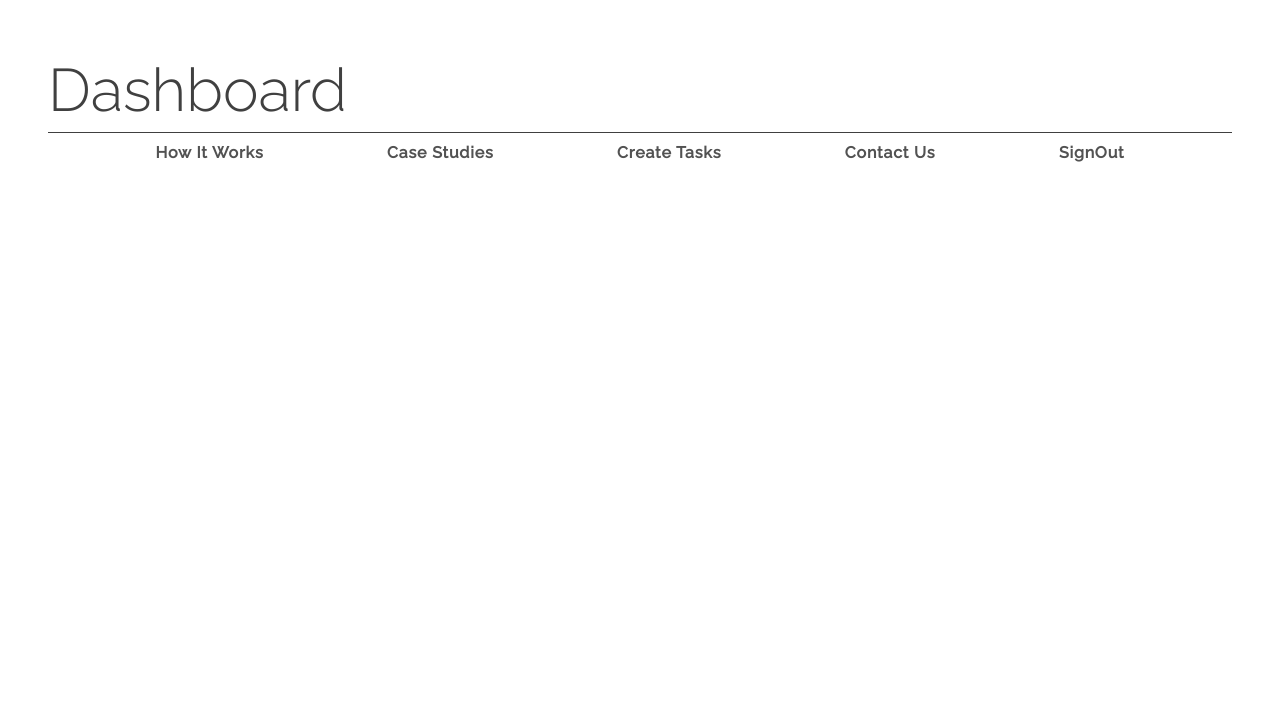
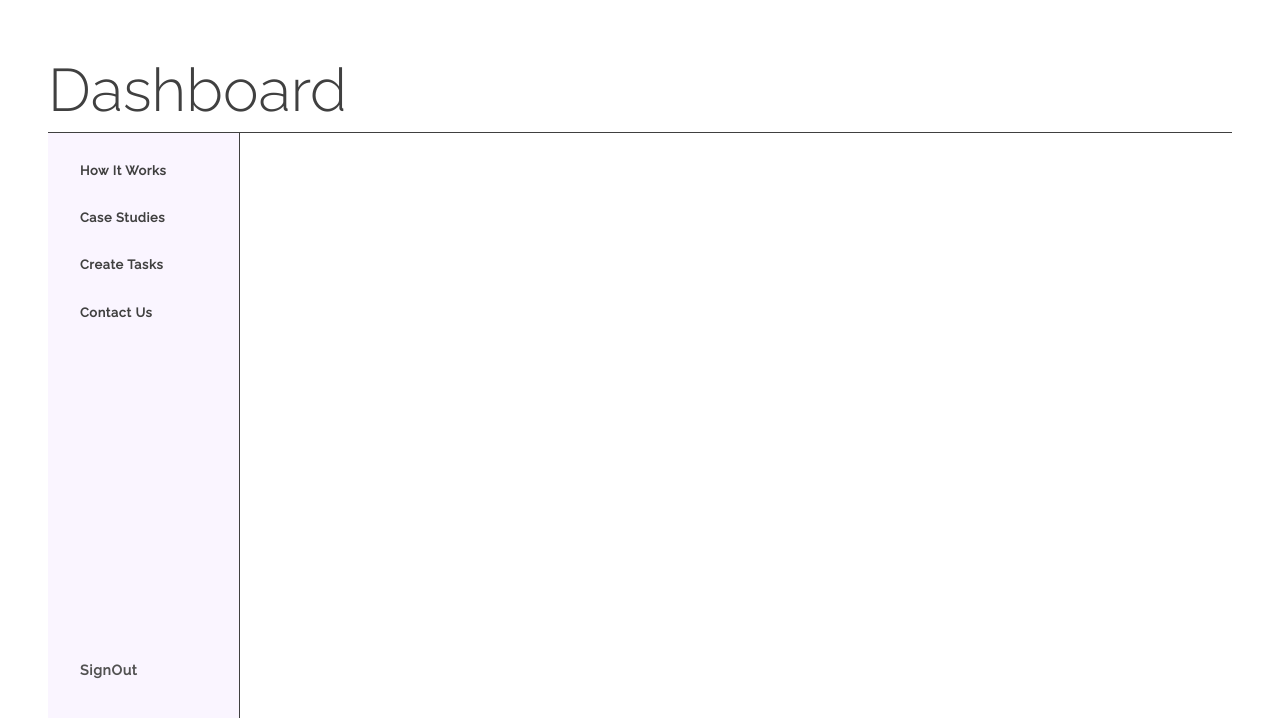
Before and after one commit to wlowrimore/earn_after_reading-v2, a Next.js app: page /dashboard in a window 1280 px wide. Shown: the top 718 px of the page. Built offline with nearby package versions, Linux system fonts and the light colour scheme; no server answers.

Commit message:
some of the dashboard ui side nav added

```diff
--- a/src/components/DashboardHeader.tsx
+++ b/src/components/DashboardHeader.tsx
@@ -3,23 +3,26 @@ import React from "react";
 
 const DashboardHeader = () => {
   return (
-    <ul className="flex items-center justify-evenly">
-      <li className="font-semibold text-neutral-600 tracking-wider py-1 px-4 rounded-full mt-1 hover:bg-neutral-600 hover:text-white transition duration-300 cursor-pointer">
+    <aside className="flex flex-col w-[12rem] h-[77vh] min-h-[77vh] p-4 bg-purple-50 border-r border-neutral-700">
+      <ul className="w-full h-full space-y-3">
+        <li className="font-semibold text-[0.8rem] text-neutral-700 tracking-wider py-2 px-4 rounded-full mt-1 hover:bg-neutral-600 hover:text-white transition duration-300 cursor-pointer">
           How It Works
         </li>
-      <li className="font-semibold text-neutral-600 tracking-wider py-1 px-4 rounded-full mt-1 hover:bg-neutral-600 hover:text-white transition duration-300 cursor-pointer">
+        <li className="font-semibold text-[0.8rem] text-neutral-700 tracking-wider py-2 px-4 rounded-full mt-1 hover:bg-neutral-600 hover:text-white transition duration-300 cursor-pointer">
           Case Studies
         </li>
-      <li className="font-semibold text-neutral-600 tracking-wider py-1 px-4 rounded-full mt-1 hover:bg-neutral-600 hover:text-white transition duration-300 cursor-pointer">
+        <li className="font-semibold text-[0.8rem] text-neutral-700 tracking-wider py-2 px-4 rounded-full mt-1 hover:bg-neutral-600 hover:text-white transition duration-300 cursor-pointer">
           Create Tasks
         </li>
-      <li className="font-semibold text-neutral-600 tracking-wider py-1 px-4 rounded-full mt-1 hover:bg-neutral-600 hover:text-white transition duration-300 cursor-pointer">
+
+        <li className=" font-semibold text-[0.8rem] text-neutral-700 tracking-wider py-2 px-4 rounded-full mt-1 hover:bg-neutral-600 hover:text-white transition duration-300 cursor-pointer">
           Contact Us
         </li>
-      <li className="font-semibold text-neutral-600 tracking-wider py-1 px-4 rounded-full mt-1 hover:bg-neutral-600 hover:text-white transition duration-300 cursor-pointer">
+        <li className="fixed bottom-28 font-semibold text-sm text-neutral-600 tracking-wider py-2 px-4 rounded-full hover:bg-neutral-600 hover:text-white transition duration-300 cursor-pointer">
           SignOut
         </li>
       </ul>
+    </aside>
   );
 };
 
```
Also changed, not shown: src/components/DashboardContainer.tsx (added). Lines whose indentation alone changed are shown as unchanged.
